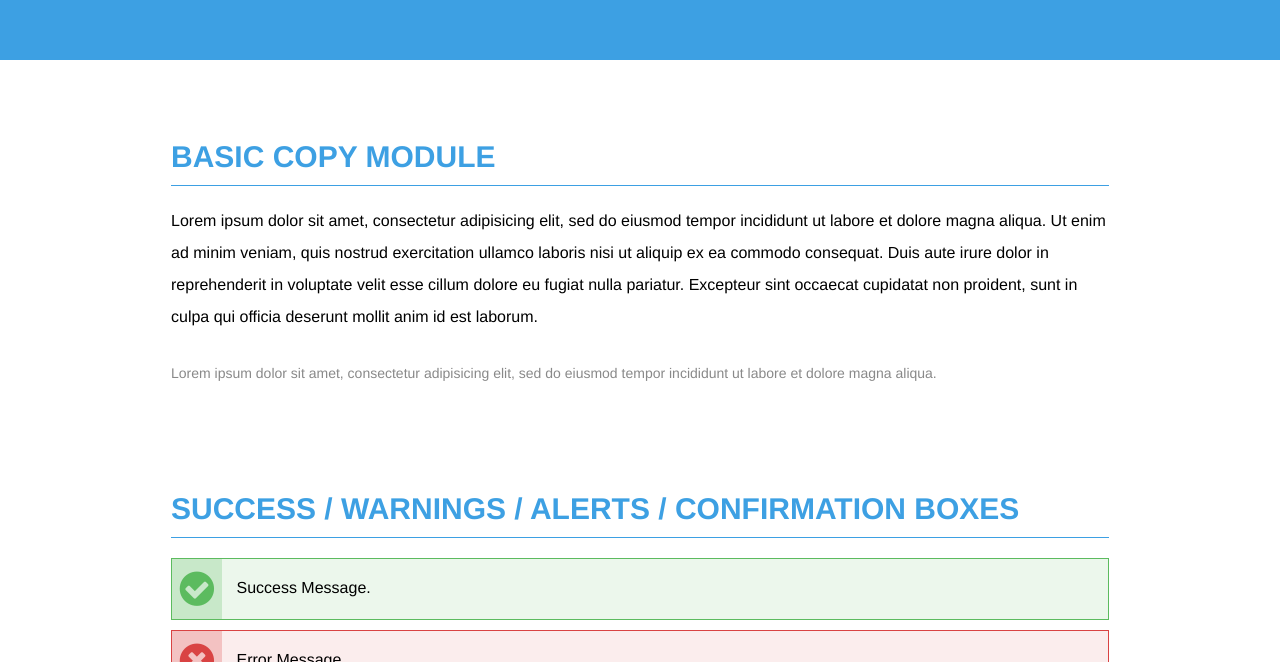
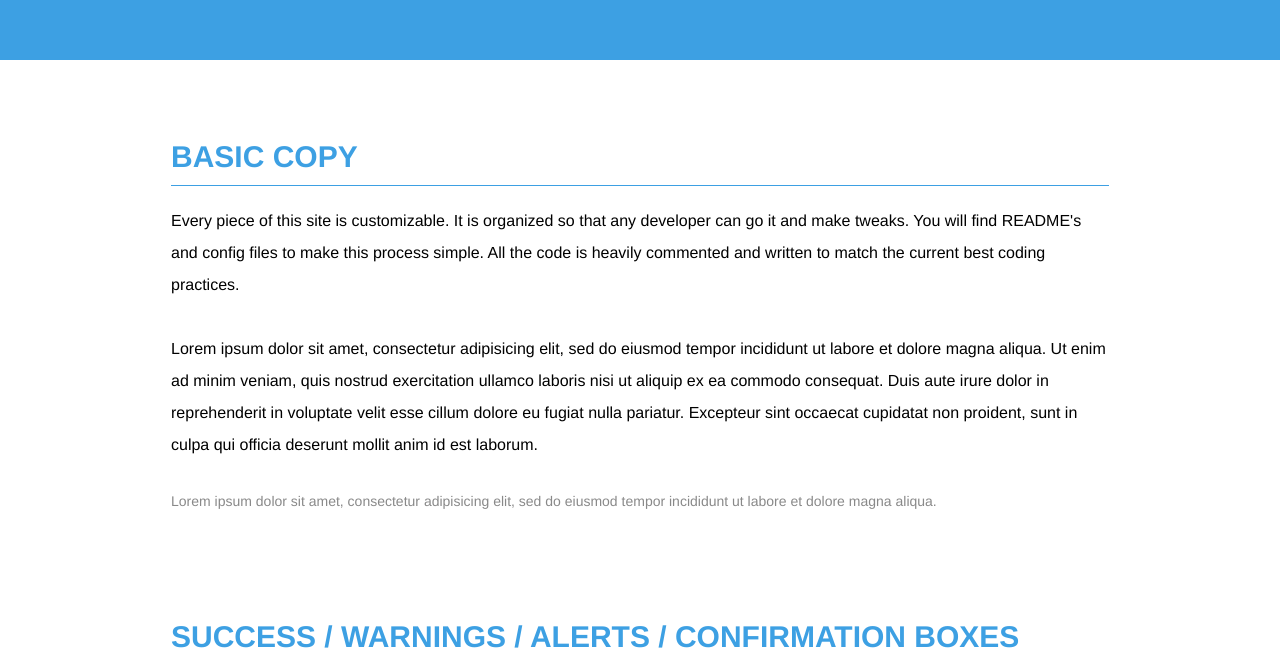
Before and after one commit to offthegridcoders/professional-template, a website: page src/html/index.html in a window 1280 px wide. Shown: the part 740-1402 px from the top of the page. Drawn offline with Linux system fonts and the light colour scheme; files that its build step writes are made by us from their sources; files whose address does not match are found by name.

Commit message:
added copy and readme files to each core directory

```diff
--- a/src/html/index.html
+++ b/src/html/index.html
@@ -62,8 +62,8 @@
       <section>
         <!-- SIMPLE COPY MODULE -->
           <article class="simple-copy-article">
-            <header class="wow pulse">Basic Copy Module</header>
-            <p>Lorem ipsum dolor sit amet, consectetur adipisicing elit, sed do eiusmod tempor incididunt ut labore et dolore magna aliqua. Ut enim ad minim veniam, quis nostrud exercitation ullamco laboris nisi ut aliquip ex ea commodo consequat. Duis aute irure dolor in reprehenderit in voluptate velit esse cillum dolore eu fugiat nulla pariatur. Excepteur sint occaecat cupidatat non proident, sunt in culpa qui officia deserunt mollit anim id est laborum.</p>
+            <header class="wow pulse">Basic Copy</header>
+            <p>Every piece of this site is customizable. It is organized so that any developer can go it and make tweaks. You will find README's and config files to make this process simple. All the code is heavily commented and written to match the current best coding practices.</br></br>Lorem ipsum dolor sit amet, consectetur adipisicing elit, sed do eiusmod tempor incididunt ut labore et dolore magna aliqua. Ut enim ad minim veniam, quis nostrud exercitation ullamco laboris nisi ut aliquip ex ea commodo consequat. Duis aute irure dolor in reprehenderit in voluptate velit esse cillum dolore eu fugiat nulla pariatur. Excepteur sint occaecat cupidatat non proident, sunt in culpa qui officia deserunt mollit anim id est laborum.</p>
             <footer>Lorem ipsum dolor sit amet, consectetur adipisicing elit, sed do eiusmod tempor incididunt ut labore et dolore magna aliqua.</footer>
           </article>
         <!-- Warnings / Alerts -->
```
Also changed, not shown: dist/index.html, src/assets/README.md (added), src/css/README.md (added), src/html/README.md (added), src/js/README.md (added), src/less/README.md (added).
